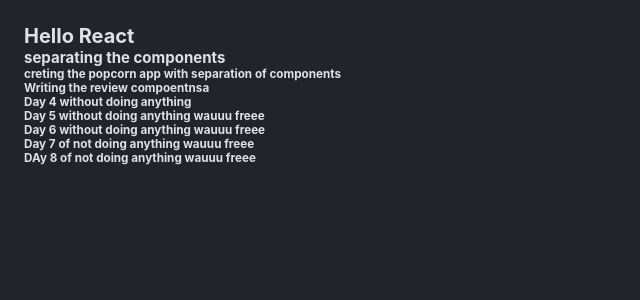
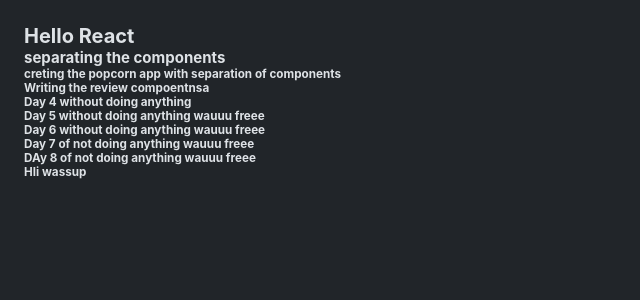
Before and after one commit to nikhilbudhathoki09/usePopcorn-React, a React (Create React App) app: page / in a window 1280 px wide. Shown: the top 300 px of the page, without its empty margins (0-640 px from the left). Built offline with nearby package versions, Linux system fonts and the light colour scheme.

Commit message:
simple change

```diff
--- a/src/App.js
+++ b/src/App.js
@@ -12,6 +12,7 @@
       <h3>Day 6 without doing anything wauuu freee</h3>
       <h3>Day 7 of not doing anything wauuu freee</h3>
       <h3>DAy 8 of not doing anything wauuu freee</h3>
+      <h3>HIi wassup</h3>
     </div>
   );
 }
```
